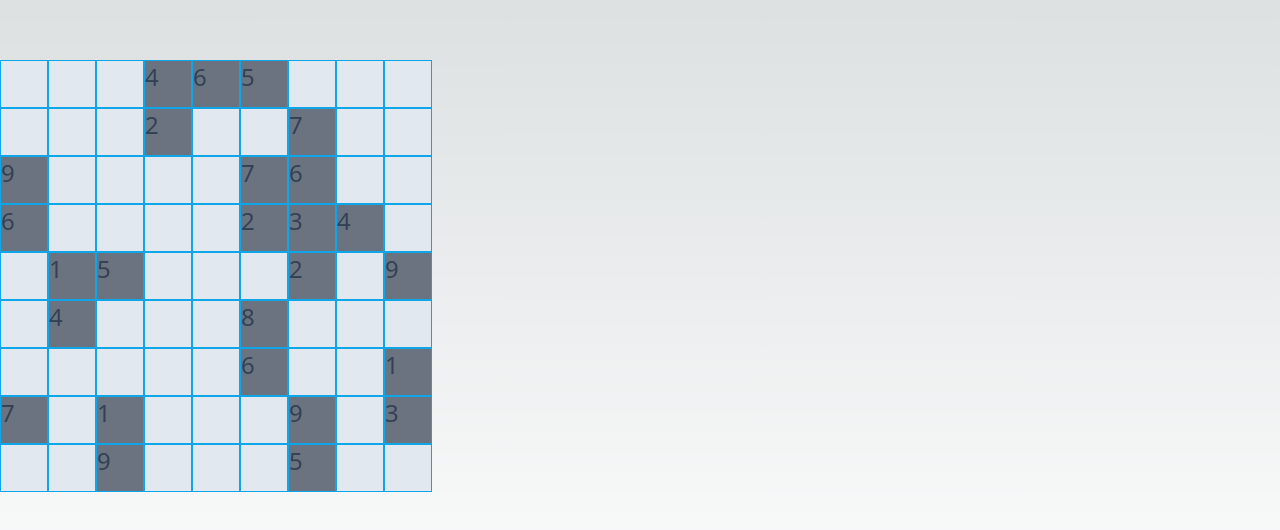
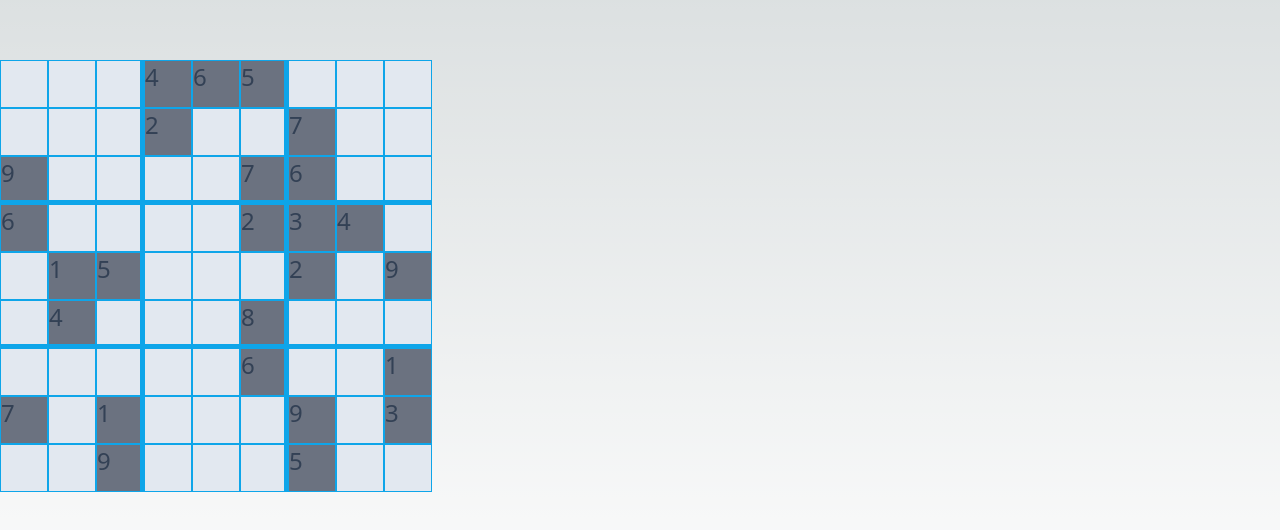
Before and after one commit to LeionTamer/dungeon-sudoku, a Next.js app: page / in a window 1280 px wide. Shown: the part 124-654 px from the top of the page. Built offline with nearby package versions, Linux system fonts and the light colour scheme.

Commit message:
added thick borders in 9x9 cells

```diff
--- a/components/sudoku.tsx
+++ b/components/sudoku.tsx
@@ -36,7 +36,9 @@ const Sudoku = () => {
       <span
         className={`${
           disabled ? "bg-gray-500" : "bg-slate-200"
-        } inline-block w-12 h-12 border border-sky-500`}
+        } inline-block w-12 h-12 border ${
+          column < 8 && (column + 1) % 3 === 0 && "border-r-4"
+        } ${row < 8 && (row + 1) % 3 === 0 && "border-b-4"} border-sky-500`}
       >
         <input
           type="number"
```
